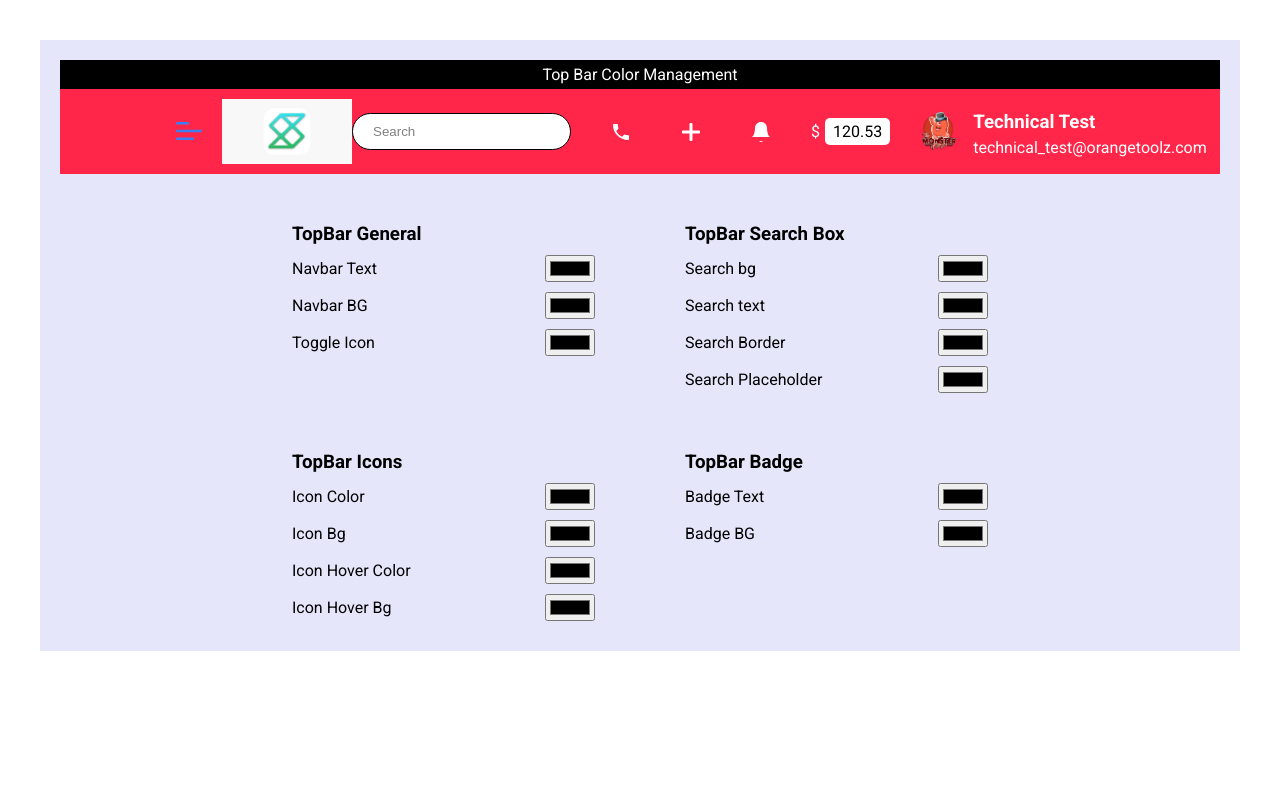
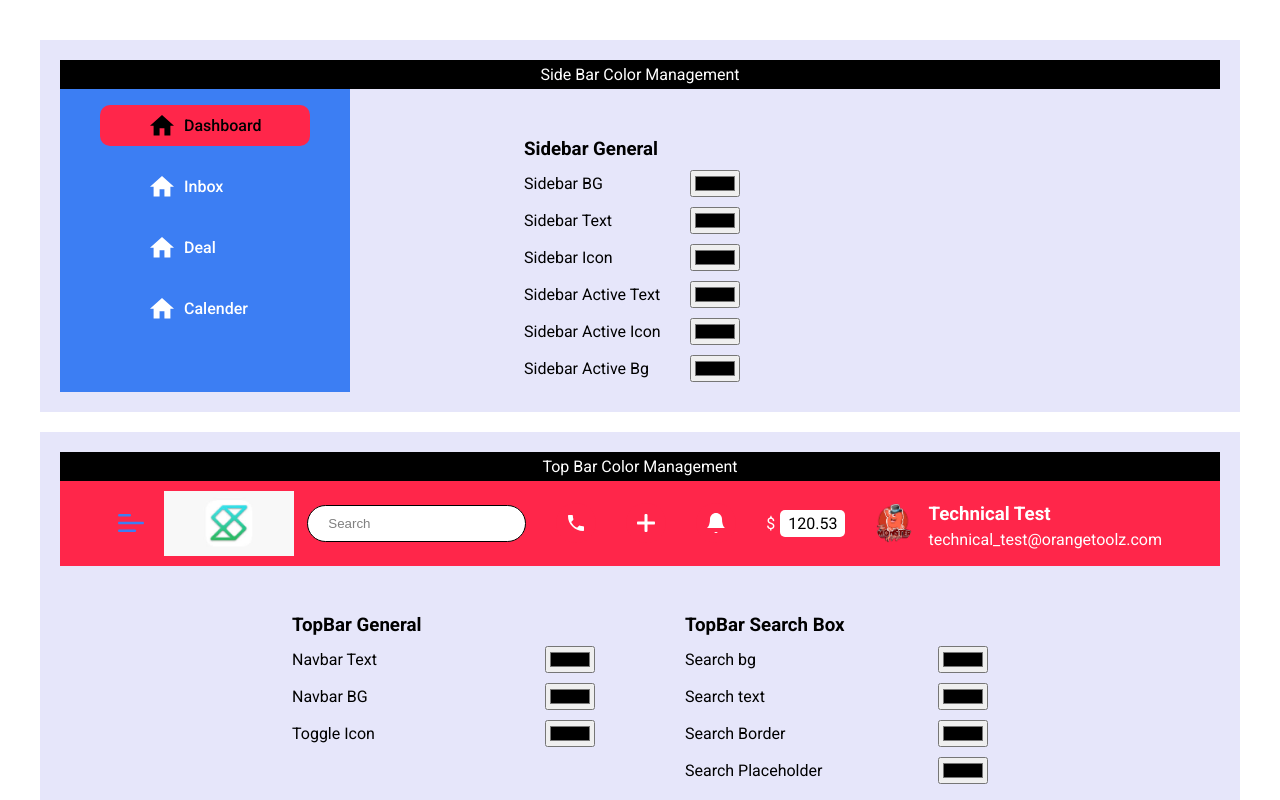
Before and after one commit to ruhulOTZ/css-framework, a React (Create React App) app: page / in a window 1280 px wide. Shown: the top 800 px of the page. Built offline with nearby package versions, Linux system fonts and the light colour scheme.

Commit message:
Feat: Sidebar Added

```diff
--- a/src/App.js
+++ b/src/App.js
@@ -6,6 +6,7 @@
 import { useEffect } from 'react';
 import Navbar from './components/navbar/Navbar';
 import Settings from './components/settings/Settings';
+import SideBar from './components/sideBar/SideBar';
 import { colorPaletteV2 } from './dummy-data/color';
 
 
@@ -19,10 +20,17 @@ function App() {
     }, []);
 
     return (
-        <div style={{    padding: '20px', background: 'lavender'}}>
-            <Navbar />
-            <Settings />
-        </div>
+        <>
+            <div style={{    padding: '20px', background: 'lavender', marginBottom: '20px'}}>
+                <SideBar />
+            </div>
+
+            <div style={{    padding: '20px', background: 'lavender', marginBottom: '20px'}}>
+                <Navbar />
+                <Settings />
+            </div>
+        </>
+
     );
 }
 
--- a/src/assets/scss/base/_variables.scss
+++ b/src/assets/scss/base/_variables.scss
@@ -17,11 +17,32 @@
 
   --tb-badge-bg: #fff;
   --tb-badge-text: #000000;
+
+  // Sidebar Code
+  --sb-bg-color: #cad345;
+  --sb-menu-text: #fff;
+  --sb-menu-icon: #fff;
+  --sb-menu-active-text: #000;
+  --sb-menu-active-icon: #000;
+  --sb-menu-active-bg: #ff264a;
 }
 
+// Side bar variable
+
+$sb-bg-color: var(--sb-bg-color);
+$sb-menu-text: var(--sb-menu-text);
+$sb-menu-icon: var(--sb-menu-icon);
+$sb-menu-active-text: var(--sb-menu-active-text);
+$sb-menu-active-icon: var(--sb-menu-active-icon);
+$sb-menu-active-bg: var(--sb-menu-active-bg);
+
+// End
+
+// Static
 $white-color: #fff;
 $black-color: #000;
 $red-color: #ff264a;
+// End
 
 // Top bar variable
 
--- a/src/components/navbar/Navbar.module.scss
+++ b/src/components/navbar/Navbar.module.scss
@@ -11,7 +11,7 @@
     color: $tb-text-color;
     display: flex;
     justify-content: space-between;
-    padding: 10px 10%;
+    padding: 10px 5%;
     background-color: $tb-bg-color;
   }
 }
--- /dev/null
+++ b/src/components/sideBar/Settings.jsx
@@ -0,0 +1,94 @@
+import React from 'react';
+import Styles from './Settings.module.scss';
+
+function Settings() {
+    const handleColor = (color, event) => {
+        switch (color) {
+            case 'sbBarBg':
+                document.documentElement.style.setProperty('--sb-bg-color', event.target.value);
+                break;
+
+            case 'sbMenuText':
+                document.documentElement.style.setProperty('--sb-menu-text', event.target.value);
+                break;
+
+            case 'sbMenuIcon':
+                document.documentElement.style.setProperty('--sb-menu-icon', event.target.value);
+                break;
+
+            case 'sbMenuActiveText':
+                document.documentElement.style.setProperty(
+                    '--sb-menu-active-text',
+                    event.target.value
+                );
+                break;
+
+            case 'sbMenuActiveIcon':
+                document.documentElement.style.setProperty(
+                    '--sb-menu-active-icon',
+                    event.target.value
+                );
+                break;
+
+            case 'sbMenuActiveBg':
+                document.documentElement.style.setProperty(
+                    '--sb-menu-active-bg',
+                    event.target.value
+                );
+                break;
+
+            default:
+                break;
+        }
+    };
+
+    return (
+        <div className={Styles.dynamicColorWrapper}>
+            <div className={Styles.dynamicColorContent}>
+                <h3>Sidebar General</h3>
+                <div className={Styles.dynamicColorItems}>
+                    <div className={Styles.dynamicColorItem}>
+                        <span>Sidebar BG</span>
+                        <input type="color" onChange={event => handleColor('sbBarBg', event)} />
+                    </div>
+
+                    <div className={Styles.dynamicColorItem}>
+                        <span>Sidebar Text</span>
+                        <input type="color" onChange={event => handleColor('sbMenuText', event)} />
+                    </div>
+
+                    <div className={Styles.dynamicColorItem}>
+                        <span>Sidebar Icon</span>
+                        <input type="color" onChange={event => handleColor('sbMenuIcon', event)} />
+                    </div>
+
+                    <div className={Styles.dynamicColorItem}>
+                        <span>Sidebar Active Text</span>
+                        <input
+                            type="color"
+                            onChange={event => handleColor('sbMenuActiveText', event)}
+                        />
+                    </div>
+
+                    <div className={Styles.dynamicColorItem}>
+                        <span>Sidebar Active Icon</span>
+                        <input
+                            type="color"
+                            onChange={event => handleColor('sbMenuActiveIcon', event)}
+                        />
+                    </div>
+
+                    <div className={Styles.dynamicColorItem}>
+                        <span>Sidebar Active Bg</span>
+                        <input
+                            type="color"
+                            onChange={event => handleColor('sbMenuActiveBg', event)}
+                        />
+                    </div>
+                </div>
+            </div>
+        </div>
+    );
+}
+
+export default Settings;
--- /dev/null
+++ b/src/components/sideBar/Settings.module.scss
@@ -0,0 +1,24 @@
+.dynamicColorWrapper {
+  width: 60%;
+  display: grid;
+  grid-template-columns: repeat(2, 1fr);
+  margin-inline: auto;
+  margin-top: 30px;
+  grid-column-gap: 90px;
+  grid-row-gap: 30px;
+
+  h3 {
+    margin-bottom: 10px;
+  }
+
+  .dynamicColorContent {
+    .dynamicColorItems {
+      .dynamicColorItem {
+        display: flex;
+        align-items: center;
+        justify-content: space-between;
+        margin-bottom: 10px;
+      }
+    }
+  }
+}
--- /dev/null
+++ b/src/components/sideBar/SideBar.jsx
@@ -0,0 +1,43 @@
+/* eslint-disable prettier/prettier */
+import React from 'react';
+import { DashboardIcon } from '../../icons/icons';
+import TopText from '../topText/TopText';
+import Settings from './Settings';
+import Styles from './SideBar.module.scss';
+
+function SideBar() {
+    return (
+        <>
+            <TopText>Side Bar Color Management</TopText>
+            <div className={Styles.sidebarWrapper}>
+                <div className={Styles.sidebarContent}>
+                    <ul className={Styles.sidebarList}>
+                        <li className={`${Styles.sidebarItem} ${Styles.active}`}>
+                            <DashboardIcon />
+                            <span>Dashboard</span>
+                        </li>
+
+                        <li className={Styles.sidebarItem}>
+                            <DashboardIcon />
+                            <span>Inbox</span>
+                        </li>
+
+                        <li className={Styles.sidebarItem}>
+                            <DashboardIcon />
+                            <span>Deal</span>
+                        </li>
+
+                        <li className={Styles.sidebarItem}>
+                            <DashboardIcon />
+                            <span>Calender</span>
+                        </li>
+                    </ul>
+                </div>
+                <Settings />
+            </div>
+        </>
+
+    );
+}
+
+export default SideBar;
--- /dev/null
+++ b/src/components/sideBar/SideBar.module.scss
@@ -0,0 +1,58 @@
+@import '../../assets/scss/base/variables';
+
+.sidebarWrapper {
+  display: grid;
+  grid-template-columns: 25% 1fr;
+  .sidebarContent {
+    background-color: $sb-bg-color;
+    .sidebarList {
+      margin-inline: 40px;
+      padding: 0;
+      list-style: none;
+      .sidebarItem {
+        font-weight: 500;
+        color: $sb-menu-text;
+        display: flex;
+        align-items: center;
+        gap: 10px;
+        padding-block: 10px;
+        padding-left: 50px;
+        border-radius: 10px;
+        cursor: pointer;
+        transition: all 200ms ease-in-out;
+
+        svg {
+          path {
+            fill: $sb-menu-icon;
+          }
+        }
+
+        &.active {
+          color: $sb-menu-active-text;
+          background-color: $sb-menu-active-bg;
+
+          svg {
+            path {
+              fill: $sb-menu-active-icon;
+            }
+          }
+        }
+
+        &:hover {
+          color: $sb-menu-active-text;
+          background-color: $sb-menu-active-bg;
+
+          svg {
+            path {
+              fill: $sb-menu-active-text;
+            }
+          }
+        }
+
+        &:not(:last-child) {
+          margin-bottom: 20px;
+        }
+      }
+    }
+  }
+}
--- /dev/null
+++ b/src/components/topText/TopText.jsx
@@ -0,0 +1,8 @@
+import React from 'react';
+import Styles from './TopText.module.scss';
+
+function TopText({children}) {
+    return <div className={Styles.topText}>{children}</div>;
+}
+
+export default TopText;
--- /dev/null
+++ b/src/components/topText/TopText.module.scss
@@ -0,0 +1,6 @@
+.topText {
+  color: #fff;
+  background-color: #000;
+  padding: 5px 10%;
+  text-align: center;
+}
--- a/src/dummy-data/color.js
+++ b/src/dummy-data/color.js
@@ -86,4 +86,9 @@ export const colorPaletteV2 = {
     'tb-badge-text': '#000000',
     /* side bar properties */
     'sb-bg-color': '#3c7ef3',
+    'sb-menu-text': '#fff',
+    'sb-menu-icon': '#fff',
+    'sb-menu-active-text': '#000',
+    'sb-menu-active-icon': '#000',
+    'sb-menu-active-bg': '#ff264a',
 };
--- a/src/icons/icons.js
+++ b/src/icons/icons.js
@@ -94,6 +94,8 @@ export function NotificationIcon({
             viewBox="0 0 20 22"
             fill="none"
             xmlns="http://www.w3.org/2000/svg"
+            className={className}
+            style={{style}}
         >
             <path
                 d="M16 7C16 5.4087 15.3679 3.88258 14.2426 2.75736C13.1174 1.63214 11.5913 1 10 1C8.4087 1 6.88258 1.63214 5.75736 2.75736C4.63214 3.88258 4 5.4087 4 7C4 14 1 16 1 16H19C19 16 16 14 16 7Z"
@@ -112,3 +114,26 @@ export function NotificationIcon({
         </svg>
     );
 }
+
+export function DashboardIcon({
+    className,
+    width = '24',
+    height = '21',
+    fill = 'white',
+    circle = '',
+    style = '',
+}) {
+    return (
+        <svg
+            width={width}
+            height={height}
+            viewBox="0 0 24 21"
+            fill={fill}
+            xmlns="http://www.w3.org/2000/svg"
+            className={className}
+            style={{style}}
+        >
+            <path d="M9.57747 20.4507H3.60563V10.8169H0L12 0L24 10.8169H20.3944V20.4507H14.4225V13.2394H9.57747V20.4507Z" />
+        </svg>
+    );
+}
```
